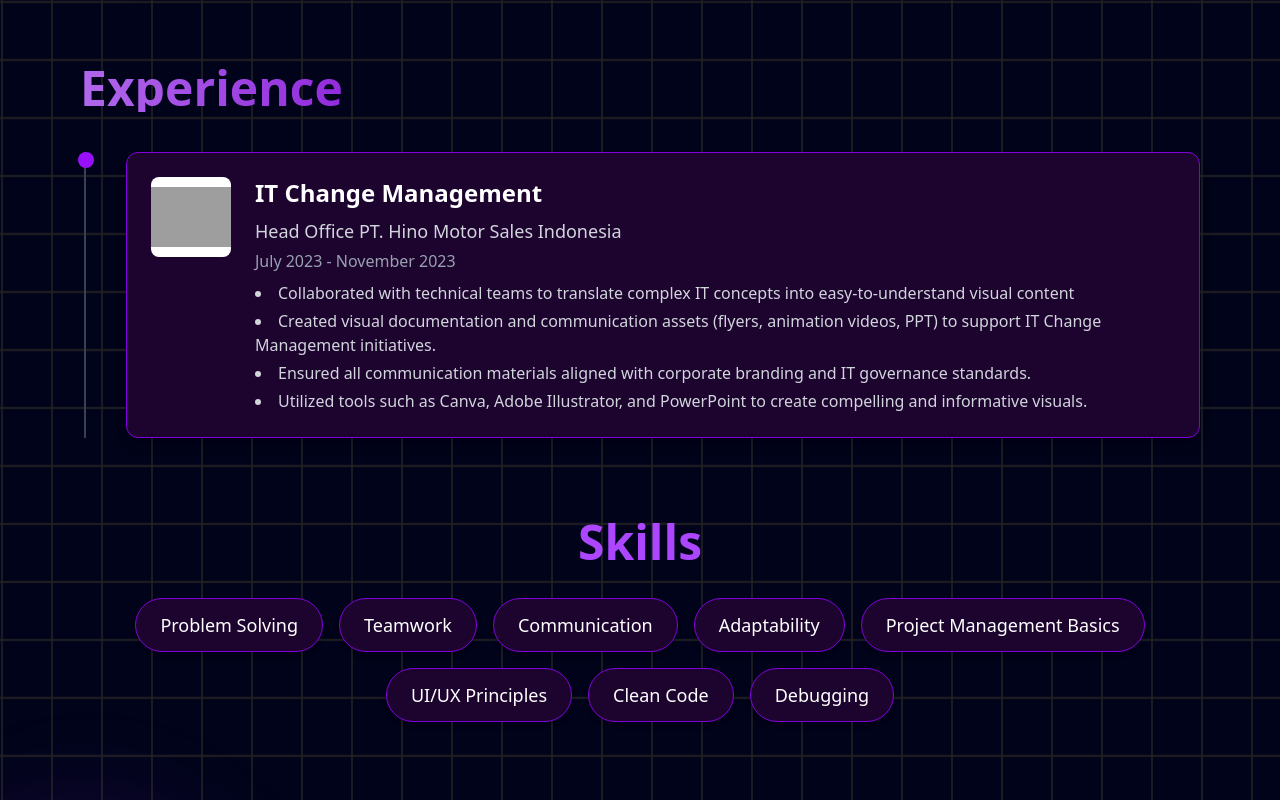
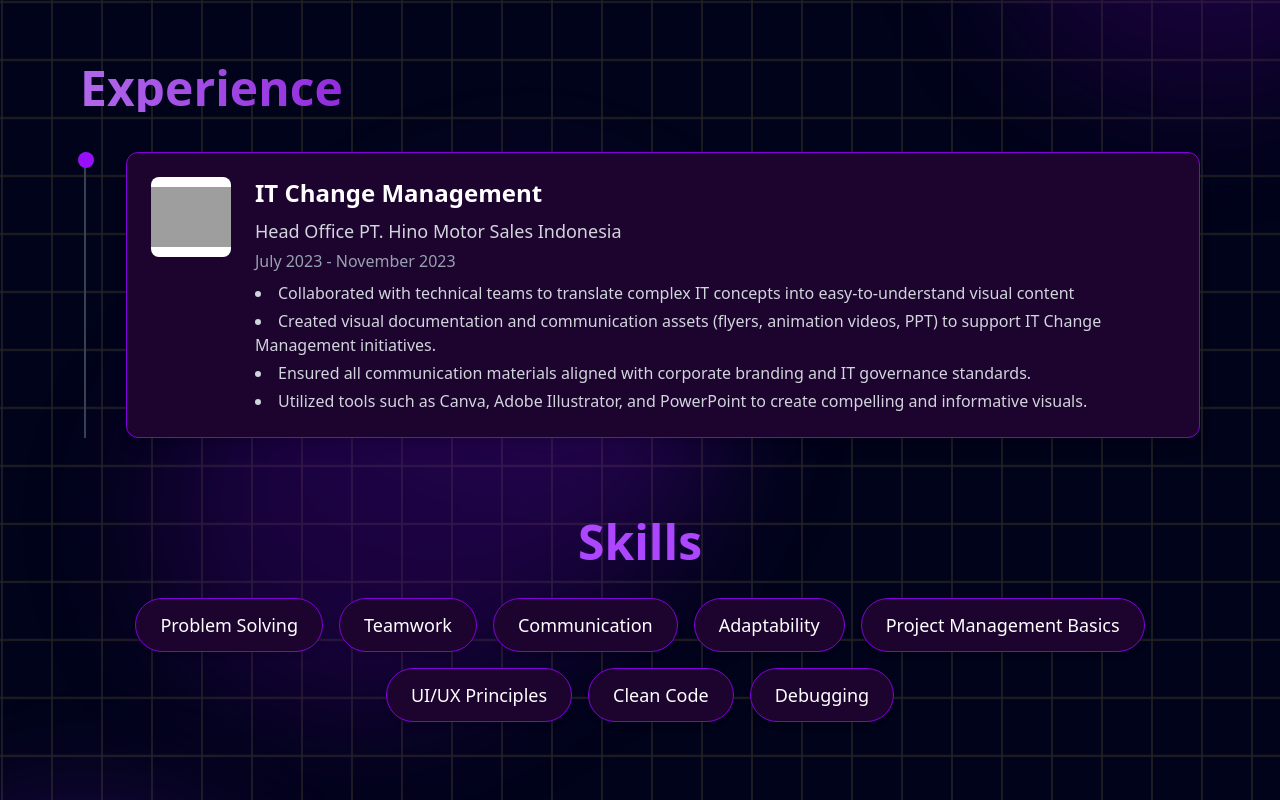
Before and after one commit to varells14/portofolio-varell, a React (Vite) app: page / in a window 1280 px wide. Shown: the part 1740-2540 px from the top of the page. Built offline with nearby package versions, Linux system fonts and the light colour scheme; grey boxes are pictures that could not be loaded.

Commit message:
Update Gradient Circle in EducationExperienceSection

```diff
--- a/src/assets/components/sections/EducationExperience/EducationExperienceSection.jsx
+++ b/src/assets/components/sections/EducationExperience/EducationExperienceSection.jsx
@@ -6,6 +6,7 @@ import EducationItem from './EducationItem';
 import ExperienceItem from './ExperienceItem';
 import SkillItem from './SkillItem';
 import { useTranslation } from 'react-i18next';
+import GradientCircle from '../../visuals/GradientCircle';
 
 const sectionVariants = {
   hidden: { opacity: 0, y: 50 },
@@ -45,6 +46,7 @@ const EducationExperienceSection = () => {
             ))}
           </div>
         </div>
+        <GradientCircle size="w-[390px] h-[700px]" colors={['#A428FD', '#6401AC', '#3B0264']} opacity={0.3} blur="blur-3xl" className="absolute top-0 right-[-15rem]" animationDuration={10} />
 
         {/* Pengalaman */}
         <div className="mb-20">
@@ -69,6 +71,14 @@ const EducationExperienceSection = () => {
             ))}
           </div>
         </div>
+        <GradientCircle
+          size="w-[390px] h-[580px]" // Ukuran lebih besar lagi
+          colors={['#A428FD', '#6401AC', '#3B0264']} // Warna lebih terang
+          opacity={0.3}
+          blur="blur-3xl"
+          className="absolute bottom-0 left-[15rem]" // Posisikan di luar layar sedikit
+          animationDuration={10}
+        />
       </motion.div>
     </section>
   );
--- a/src/assets/components/sections/Tech/TechStackSection.jsx
+++ b/src/assets/components/sections/Tech/TechStackSection.jsx
@@ -91,7 +91,7 @@ function TechStackSection() {
         </div>
       </div>
       <GradientCircle
-        size="w-[300px] h-[700px]" // Ukuran lebih besar lagi
+        size="w-[390px] h-[700px]" // Ukuran lebih besar lagi
         colors={['#A428FD', '#6401AC', '#3B0264']} // Warna lebih terang
         opacity={0.3}
         blur="blur-3xl"
```
